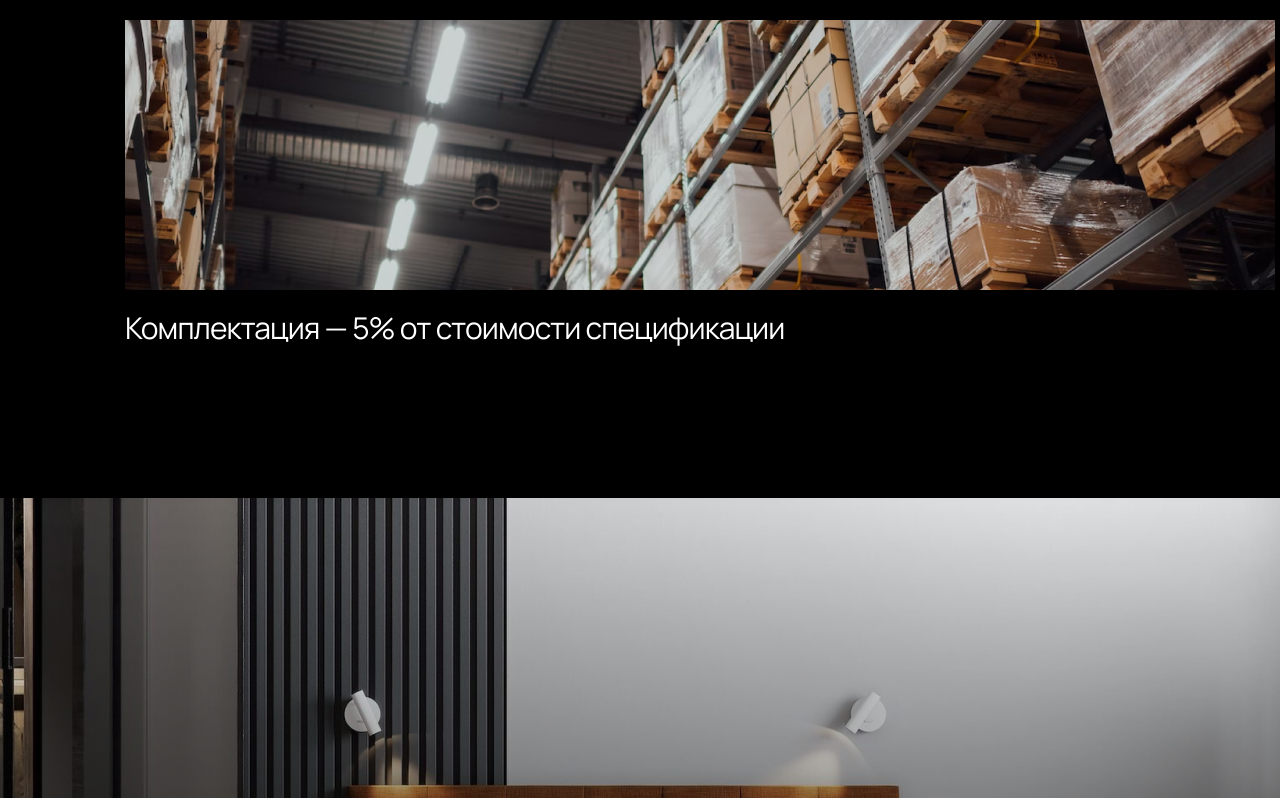
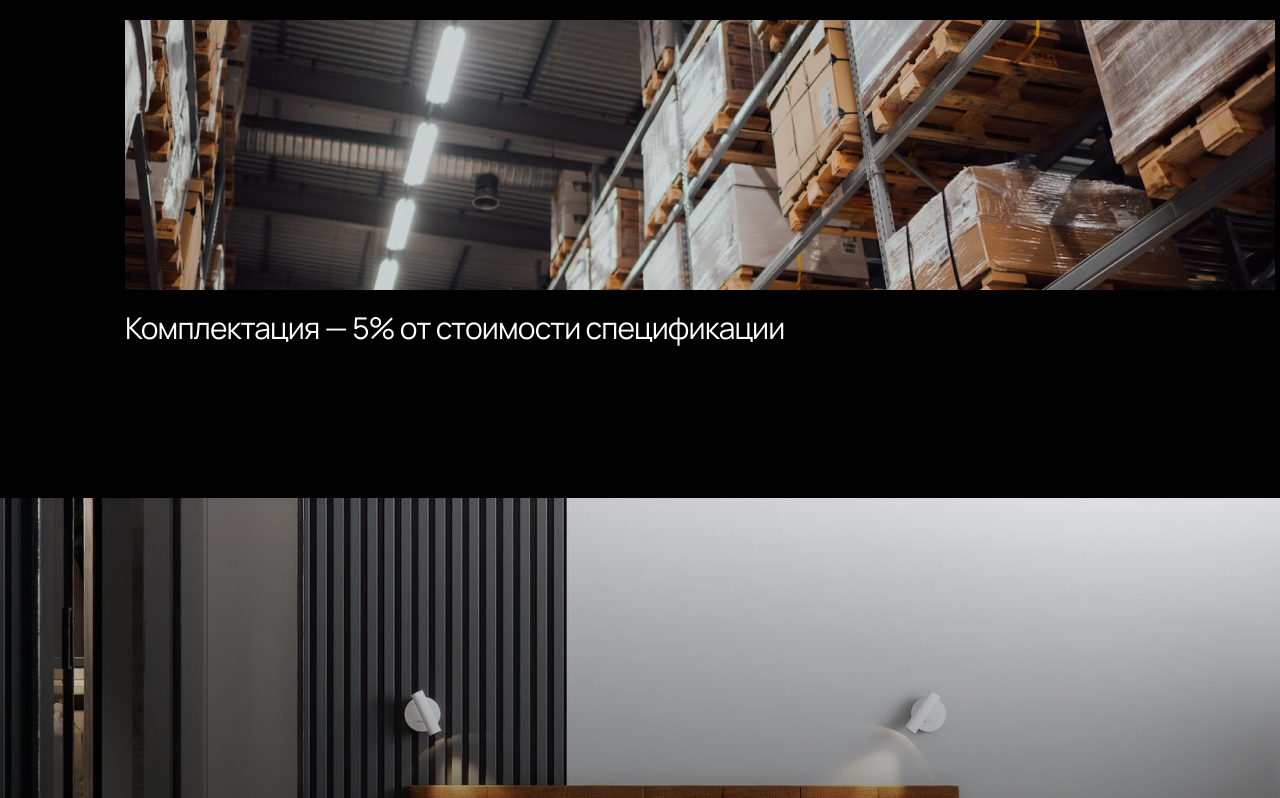
Before and after one commit to allanikitina2023/metrika-new, a plain HTML site: page index.html in a window 1280 px wide. Shown: the part 5324-6122 px from the top of the page. Drawn offline with Linux system fonts and the light colour scheme.

Commit message:
Add files via upload

```diff
--- a/style.css
+++ b/style.css
@@ -60,14 +60,17 @@ section:first-child {
 }
 
 .section-long {
+    min-width: 1400px;
     padding-bottom: 150px;
 }
 
 .section-full {
+    min-width: 1400px;
     width: 100%;
 }
 
 .section-nopadd {
+    min-width: 1400px;
     padding: 0;
 }
 
@@ -76,6 +79,7 @@ section:first-child {
 }
 
 .container-black {
+    min-width: 1400px;
     background-color: #000;
     color: #FFFFFF;
 }
```
